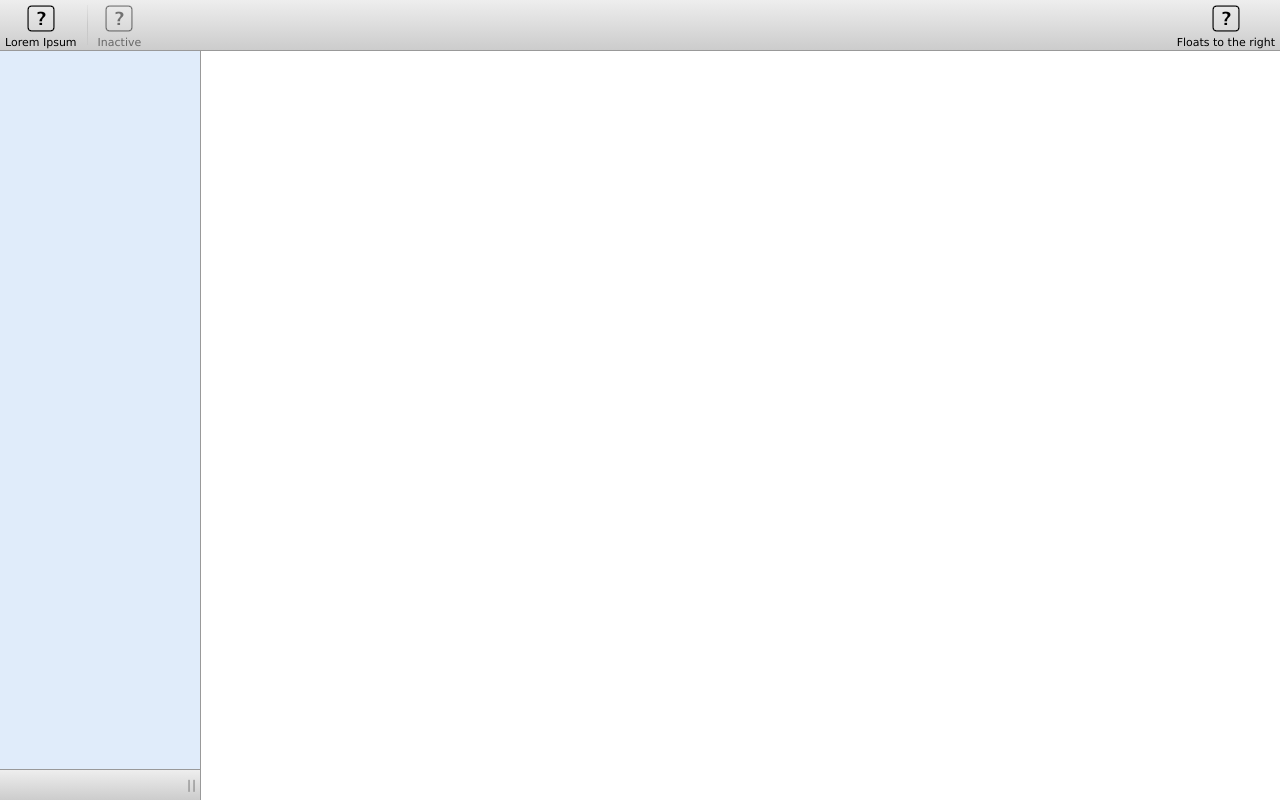
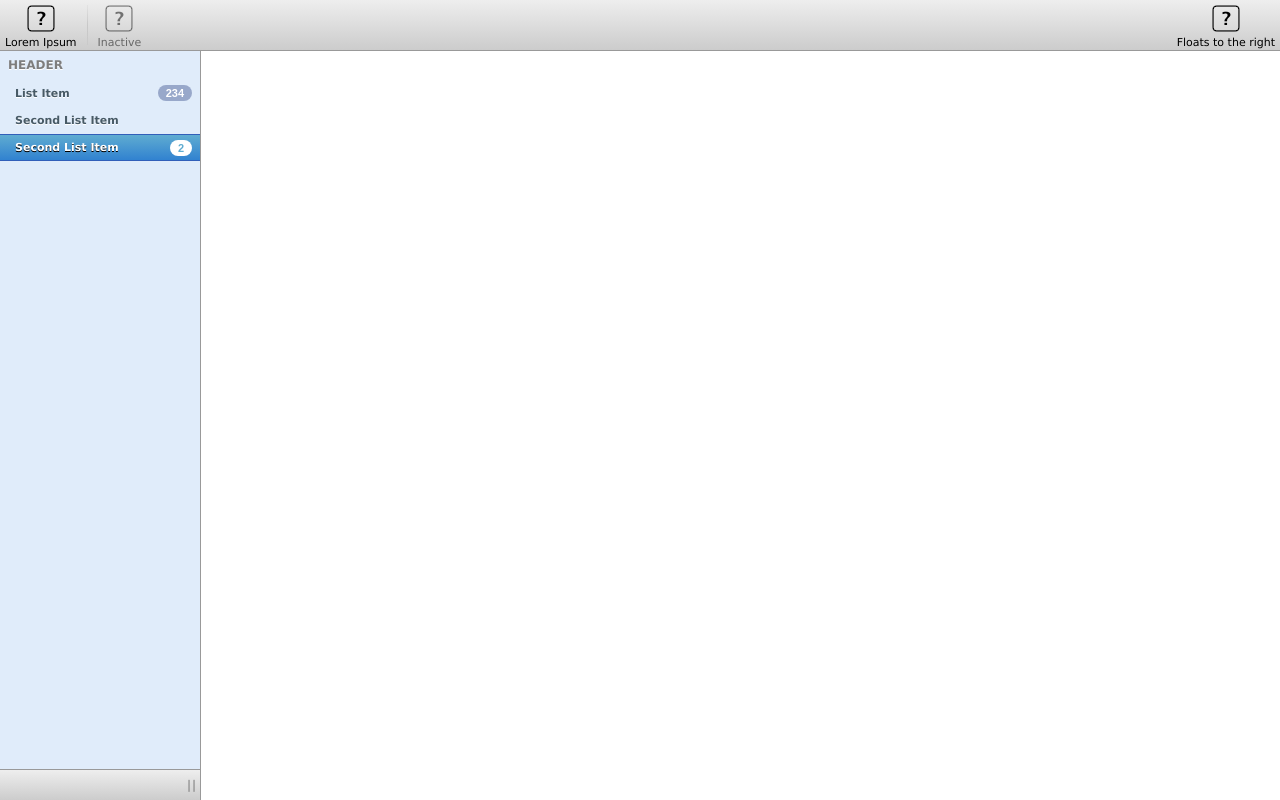
Before and after one commit to linkworks/app-design, a plain HTML site: page index.html in a window 1280 px wide. Drawn offline with Linux system fonts and the light colour scheme.

Commit message:
Lists on leftbar

```diff
--- a/index.html
+++ b/index.html
@@ -139,6 +139,69 @@
         border-right: 1px solid #999;
       }
 
+      #leftbar h2 {
+        text-transform: uppercase;
+        padding: 8px;
+        font-size: 12px;
+        font-weight: bold;
+        color: #7D7D7D;
+        text-shadow: 0px 1px 0px #ffffff;
+        filter: dropshadow(color=#ffffff, offx=0, offy=1);
+      }
+
+      #leftbar ul {
+        width: 100%;
+      }
+
+      #leftbar ul li {
+        margin: 0;
+        font-size: 11px;
+        padding-left: 15px;
+        font-weight: bold;
+        color: #475A66;
+        text-shadow: 0px 1px 0px #ffffff;
+        filter: dropshadow(color=#ffffff, offx=0, offy=1);
+        line-height: 27px;
+
+        cursor: default;
+      }
+
+      #leftbar ul li.selected {
+        line-height: 25px;
+        color: white;
+        border-top: 1px solid #325FB9;
+        border-bottom: 1px solid #325FB9;
+        background: #5FACD1; /* old browsers */
+        background: -moz-linear-gradient(top, #5FACD1 0%, #3182D0 100%); /* firefox */
+        background: -webkit-gradient(linear, left top, left bottom, color-stop(0%,#5FACD1), color-stop(100%,#3182D0)); /* webkit */
+        filter: progid:DXImageTransform.Microsoft.gradient( startColorstr='#5FACD1', endColorstr='#3182D0',GradientType=0 ); /* ie */
+        text-shadow: 0px 1px 0px #000;
+        filter: dropshadow(color=#000, offx=0, offy=1);
+      }
+
+      #leftbar ul li span.count {
+        font-family: Arial;
+        float: right;
+        font-size: 11px;
+        font-weight: bold;
+        padding: 2px 8px;
+        margin-right: 8px;
+        background: #98A8CA;
+        color: white;
+        -moz-border-radius: 10px;
+        border-radius: 10px;
+        line-height: 12px;
+        margin-top: 5px;
+
+        text-shadow: none;
+        filter: none;
+      }
+
+      #leftbar ul li.selected span.count {
+        background: white;
+        color: #5FACD1;
+      }
+
       #leftbar_bottom {
         position: fixed;
         height: 30px;
@@ -204,7 +267,12 @@
       </div>
 
       <div id="leftbar">
-        &nbsp;
+        <h2> Header </h2>
+        <ul>
+          <li> List Item <span class="count">234</span> </li>
+          <li> Second List Item </li>
+          <li class="selected"> Second List Item <span class="count">2</span> </li>
+        </ul>
 
         <div id="leftbar_bottom">
           <div class="resizer">||</div>
```
